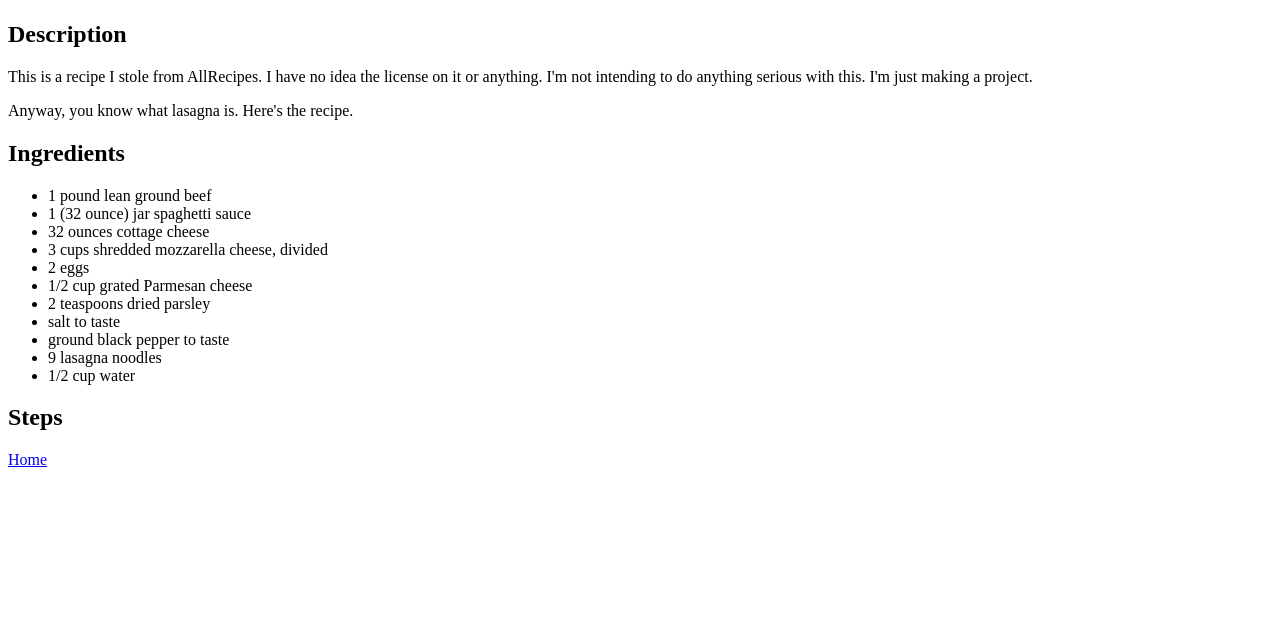
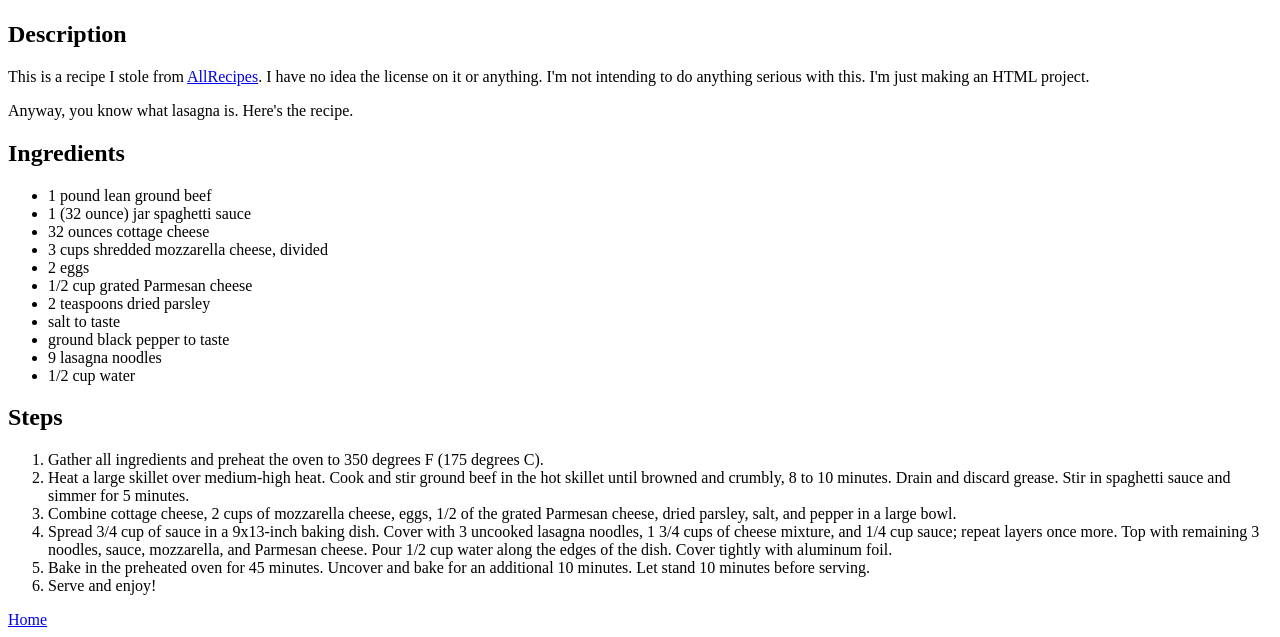
Before and after one commit to diossalva/odin-recipes, a plain HTML site: page recipes/lasagna.html in a window 1280 px wide. Shown: the part 383-1020 px from the top of the page. Before the commit the page ends 860 px from the top, so only its background shows below. Drawn offline with Linux system fonts and the light colour scheme.

Commit message:
Steps Add steps and link to recipe source.

```diff
--- a/recipes/lasagna.html
+++ b/recipes/lasagna.html
@@ -9,7 +9,7 @@
     <h1>Lasagna Recipe</h1>
     <img src="https://www.allrecipes.com/thmb/u3vCycnSWTzjQajFfIuZa8p8tM8=/750x0/filters:no_upscale():max_bytes(150000):strip_icc()/23600-worlds-best-lasagna-armag-4x3-1-b24f9ad518d74090bf197828492c64a6.jpg" alt="lasagna">
     <h2>Description</h2>
-    <p>This is a recipe I stole from AllRecipes. I have no idea the license on it or anything. I'm not intending to do anything serious with this. I'm just making a project.</p>
+    <p>This is a recipe I stole from <a href="https://www.allrecipes.com/recipe/12011/easy-lasagna-ii/">AllRecipes</a>. I have no idea the license on it or anything. I'm not intending to do anything serious with this. I'm just making an HTML project.</p>
     <p>Anyway, you know what lasagna is. Here's the recipe.</p>
     <h2>Ingredients</h2>
     <ul>
@@ -26,7 +26,14 @@
         <li>1/2 cup water</li>
     </ul>
     <h2>Steps</h2>
-    <ol></ol>
+    <ol>
+        <li>Gather all ingredients and preheat the oven to 350 degrees F (175 degrees C).</li>
+        <li>Heat a large skillet over medium-high heat. Cook and stir ground beef in the hot skillet until browned and crumbly, 8 to 10 minutes. Drain and discard grease. Stir in spaghetti sauce and simmer for 5 minutes.</li>
+        <li>Combine cottage cheese, 2 cups of mozzarella cheese, eggs, 1/2 of the grated Parmesan cheese, dried parsley, salt, and pepper in a large bowl.</li>
+        <li>Spread 3/4 cup of sauce in a 9x13-inch baking dish. Cover with 3 uncooked lasagna noodles, 1 3/4 cups of cheese mixture, and 1/4 cup sauce; repeat layers once more. Top with remaining 3 noodles, sauce, mozzarella, and Parmesan cheese. Pour 1/2 cup water along the edges of the dish. Cover tightly with aluminum foil. </li>
+        <li>Bake in the preheated oven for 45 minutes. Uncover and bake for an additional 10 minutes. Let stand 10 minutes before serving.</li>
+        <li>Serve and enjoy! </li>
+    </ol>
     <a href="../index.html">Home</a>
 </body>
 </html>
```
